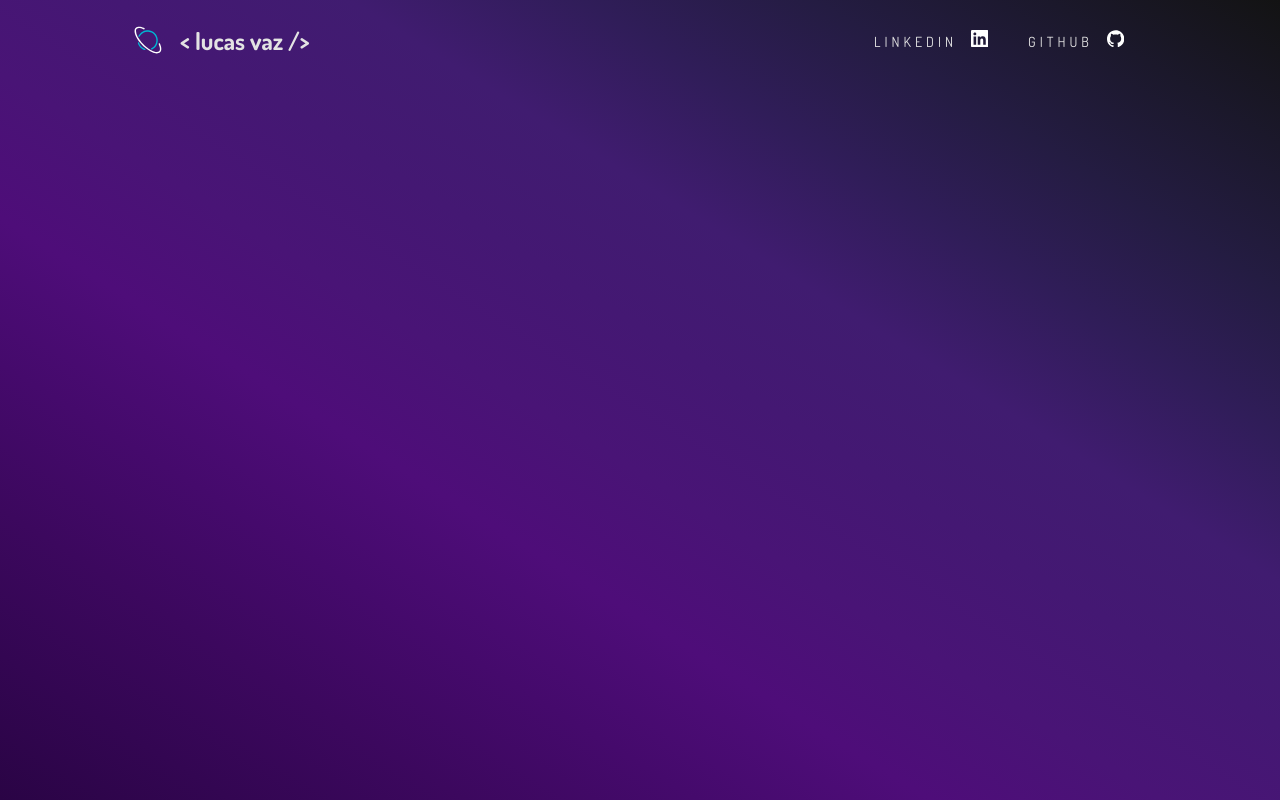
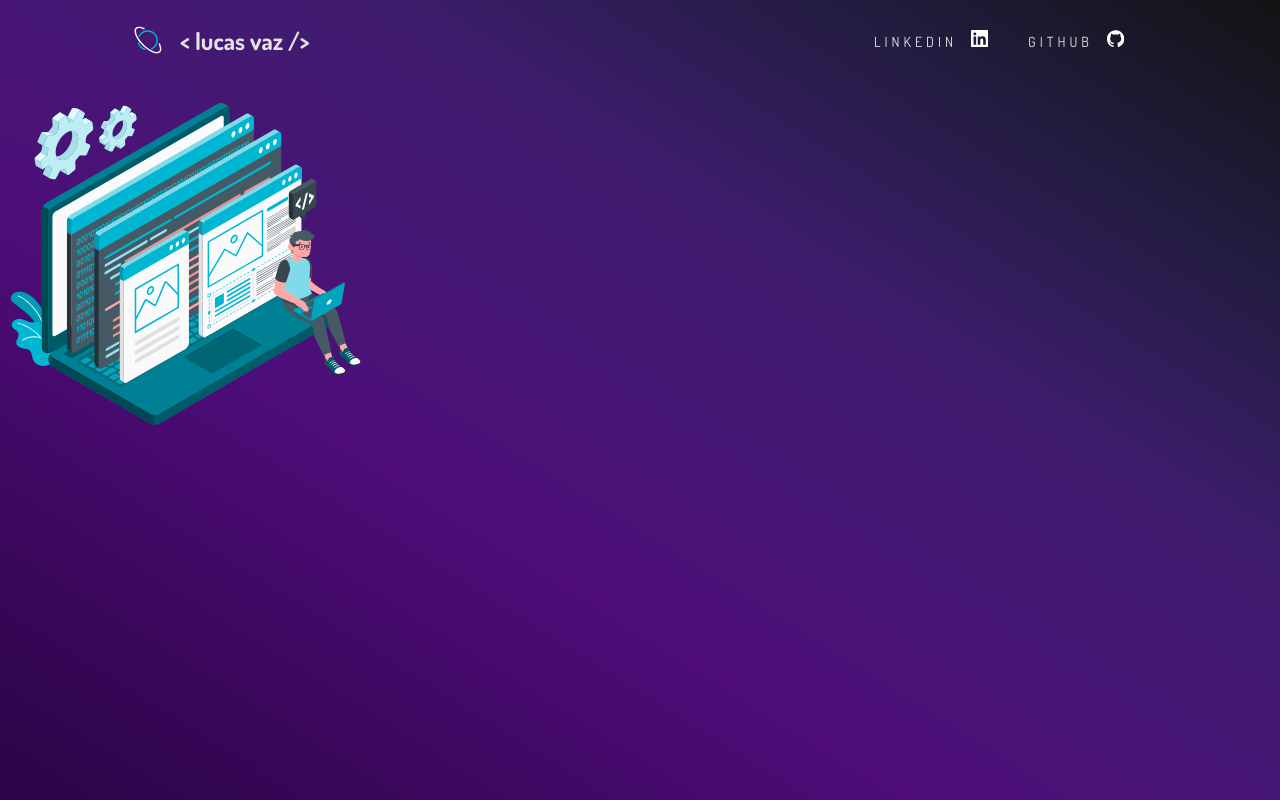
Before and after one commit to httpslucasvaz/my-portifolio-, a React (Vite) app: page / in a window 1280 px wide. Built offline with nearby package versions, Linux system fonts and the light colour scheme.

Commit message:
feat: create content component

```diff
--- a/src/App.jsx
+++ b/src/App.jsx
@@ -1,3 +1,4 @@
+import { Content } from "./components/content/content";
 import { Header } from "./components/header/Header";
 import './style/App.css'
 
@@ -6,6 +7,7 @@ function App() {
   return (
     <div id="wrapper">
     <Header />
+    <Content />
     </div>
   );
 }
--- /dev/null
+++ b/src/components/content/content.css
@@ -0,0 +1,7 @@
+.wrapper {
+  width: 100%;
+}
+
+.illustration {
+  width: 30%;
+}
--- /dev/null
+++ b/src/components/content/content.jsx
@@ -0,0 +1,12 @@
+import './content.css'
+
+export function Content(){
+
+    return (
+        <main className='wrapper'>
+
+            <img className='illustration' src='/illustration.svg' />
+
+        </main>
+    )
+}
--- a/src/components/header/header.css
+++ b/src/components/header/header.css
@@ -1,24 +1,10 @@
 #container {
   width: 100%;
-  min-height: 100vh;
+  height: auto;
   display: flex;
   justify-content: center;
 
-  background-image: linear-gradient(
-    to right top,
-    #2a0445,
-    #330652,
-    #3c085e,
-    #450a6c,
-    #4e0d79,
-    #491476,
-    #441873,
-    #401c70,
-    #301d59,
-    #241c42,
-    #1b182b,
-    #131313
-  );
+
 }
 
 .header {
--- a/src/style/App.css
+++ b/src/style/App.css
@@ -6,9 +6,27 @@
 }
 
 body {
-    font-family: 'Dosis', sans-serif;
-    font-size: 1rem;
-    height: 100vh;
+  font-family: "Dosis", sans-serif;
+  font-size: 1rem;
+  min-height: 100vh;
+  background-image: linear-gradient(
+    to right top,
+    #2a0445,
+    #330652,
+    #3c085e,
+    #450a6c,
+    #4e0d79,
+    #491476,
+    #441873,
+    #401c70,
+    #301d59,
+    #241c42,
+    #1b182b,
+    #131313
+  );
+  color: #e3e3e3;
+}
 
-    color: #e3e3e3;
+#wrapper {
+  display: block;
 }
```
Also changed, not shown: src/components/header/Header.jsx (+0 -11 lines), public/illustration.svg (added).
